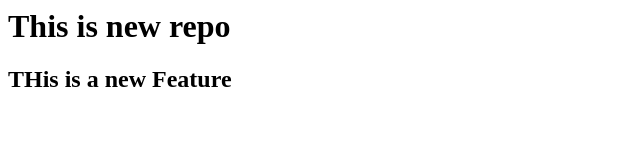
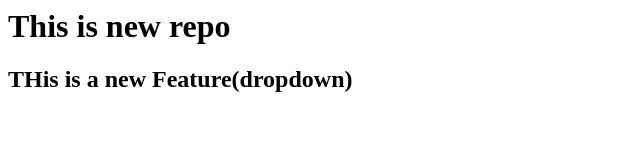
Before and after one commit to goyalkush99/localrepo, a plain HTML site: page index.html in a window 1280 px wide. Shown: the whole page, without its empty margins (0-640 px from the left). Drawn offline with Linux system fonts and the light colour scheme.

Commit message:
Add dropdown

```diff
--- a/index.html
+++ b/index.html
@@ -1,2 +1,2 @@
 <h1> This is new repo</h1>
-<h2>THis is a new Feature</h2>
+<h2>THis is a new Feature(dropdown)</h2>
```
